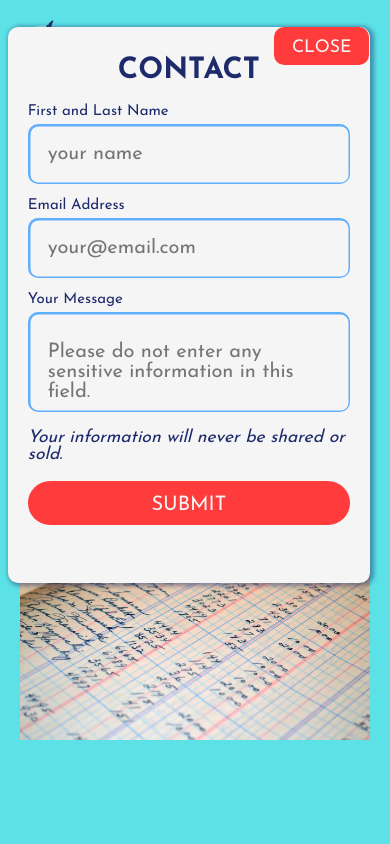
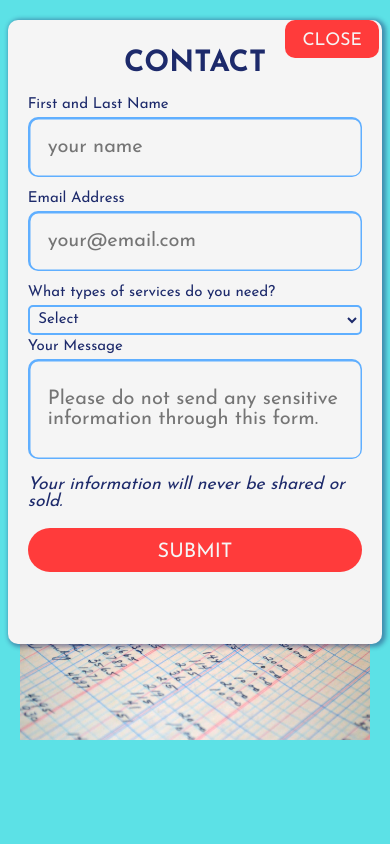
Before and after one commit to boggsyweb/Inkwell, a React (Vite) app in the folder Inkwell/: page / in a window 390 px wide. Both pictures are taken after a click on the button "CONTACT". Shown: the top 844 px of the page. Built offline with nearby package versions, Linux system fonts and the light colour scheme.

Commit message:
changed email target for contact form, added dropdown to form, revised FAQ wording

```diff
--- a/Inkwell/src/components/AccordionData.jsx
+++ b/Inkwell/src/components/AccordionData.jsx
@@ -13,11 +13,11 @@ const AccordionData = [
   },
   {
     header: "Do I have to have Quickbooks Online to work with you?",
-    panel: "While I can work with other accounting platforms, my preference is to set up and migrate my clients to Quickbooks Online. As a Quickbooks ProAdvisor, I can offer extensive training and significant discounts to my clients. ProAdvisors are also required to re-qualify every year to ensure they stay current with any changes to the platform. Because we also have access to exclusive support from Quickbooks, the up-to-date and accurate information we can pass along to clients is unparalleled."
+    panel: "While I can work with other accounting platforms, my preference is to set up and migrate my clients to Quickbooks Online. As a Quickbooks ProAdvisor, I can offer extensive training to my clients. Some clients even qualify for significant discounts on their Quickbooks subscriptions when working with a ProAdvisor! ProAdvisors are also required to re-qualify every year to ensure they stay current with any changes to the platform. Because we also have access to exclusive support from Quickbooks, the up-to-date and accurate information we can pass along to clients is unparalleled."
   },
   {
     header: "How much do you charge?",
-    panel: "The amount I charge varies greatly, depending on the scope of the work you hire me to do. I am always transparent about pricing and will work with you to find you the best solution for your budget. Reach out for more details by clicking the Contact button and don't forget to ask about multi-business discounts."
+    panel: "The amount I charge varies greatly, depending on the scope of the work you hire me to do. That said, my minimum monthly fee starts at $100 for new and very small businesses and goes up from there. For one-time services like clean-ups, the rate will be tallied based on the estimated hours needed to complete the job. I am always transparent and up front about pricing and will work with you to find you the best solution for your budget."
   },
   {
     header: "Why do I need an accountant and a bookkeeper?",
@@ -33,7 +33,7 @@ const AccordionData = [
   },
   {
     header: "Since you're remote, how do I get my documents to you?",
-    panel: "Sensitive financial and personal information can be uploaded into a client's private portal where the data is securely encrypted. Other, less sensitive documents like receipts can be sent through email, sms, or through Quickbooks Online. Most bank and credit card statements can be set up to automatically upload to a client's Quickbooks account."
+    panel: "Most bank and credit card statements can be set up to automatically upload to a client's Quickbooks account. Other sensitive financial and personal information can be uploaded into a client's Quickbooks account directly, or I can provide a secure and encrypted portal. Less sensitive documents like receipts can be sent through email, sms, and of course through Quickbooks Online."
   },
 ];
 export default AccordionData
--- a/Inkwell/src/components/ContactForm.jsx
+++ b/Inkwell/src/components/ContactForm.jsx
@@ -2,7 +2,7 @@ import React from 'react';
 import { useForm, ValidationError } from '@formspree/react';
 
 function ContactForm() {
-  const [state, handleSubmit] = useForm("xqkrkrrb");
+  const [state, handleSubmit] = useForm("xpzvlpay");
   if (state.succeeded) {
       return <p>Thanks! I'll be in touch shortly.</p>;
   }
@@ -38,13 +38,26 @@ function ContactForm() {
           field="email"
           errors={state.errors}
         />
+        <label htmlFor="service">What types of services do you need?</label>
+    <select name="service" id="service" required="">
+        <option value="" defaultValue disabled="">Select</option>
+        <option value="SetUp">Set up new business</option>
+        <option value="Manage">Manage existing business</option>
+        <option value="CleanUp">Clean-up or catch-up</option>
+        <option value="Other">Other</option>
+    </select>
+      <ValidationError
+            prefix="Service"
+            field="service"
+            errors={state.errors}
+          />
         <label htmlFor="message">
           Your Message
         </label>
         <textarea
           id="message"
           name="message"
-          placeholder='Please do not enter any sensitive information in this field.'
+          placeholder='Please do not send any sensitive information through this form.'
         />
         <ValidationError
           prefix="Message"
--- a/Inkwell/src/styles/components/contact-modal.css
+++ b/Inkwell/src/styles/components/contact-modal.css
@@ -1,11 +1,10 @@
 .modalContainer {
     display: grid;
     position: fixed;
-    top: 2.7em;
-    right: 2em;
+    top: 2em;
+    right: 2%;
     left: 2%;
     z-index: 10;
-
 }
 
 .modalInner {
@@ -23,11 +22,10 @@
     }
   }
 
-
   .modalButton {
     position: fixed;
     /* top: 2.2%;  */
-    right: 1.2em;
+    right: 1.4em;
     background: var(--highlight-bright);
     color: var(--background-secondary);
     font-size: clamp(1rem, 4.5vw, 2rem);
@@ -54,6 +52,11 @@
     }
     .modalButton {
         right: calc((101% - 1500px) / 2);
+    }
+}
+@media (max-width: 768px) {
+    .modalButton {
+        right: .6em
     }
 }
   form {
@@ -94,7 +97,6 @@ input, textarea {
     font-size: clamp(1rem, 7.5vw, 2rem);
     border-radius: .5em;
     box-shadow: var(--inner-shadow);
-
 }
 input {
     margin-bottom: .5em;
@@ -108,3 +110,13 @@ label {
     font-size: 1.5em;
     margin: .3em 0;
 }
+
+select {
+    color: var(--main-light);
+    background-color: var(--main-dark);
+    font-family: 'Josefin Sans', sans-serif;
+    padding: .3em;
+    font-size: 1.5em;
+    border: #5FAFFF solid 2px;
+    border-radius: 5px;
+}
```
